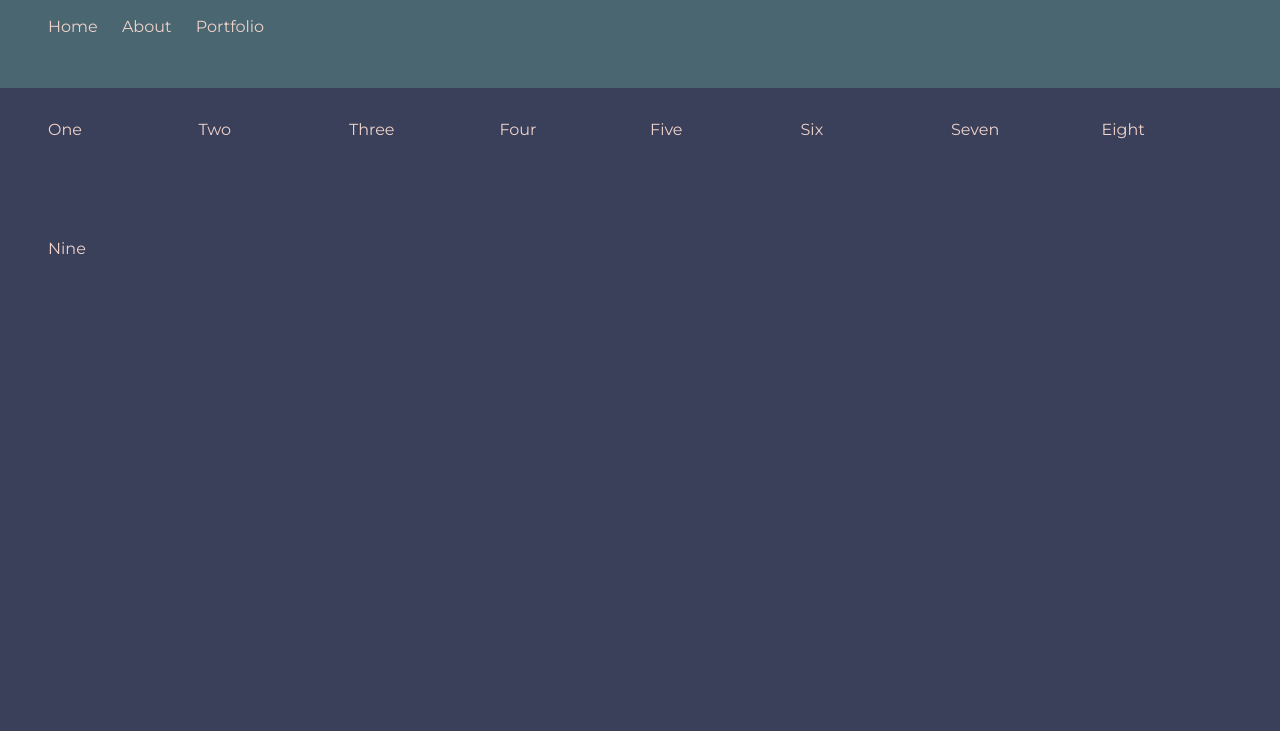
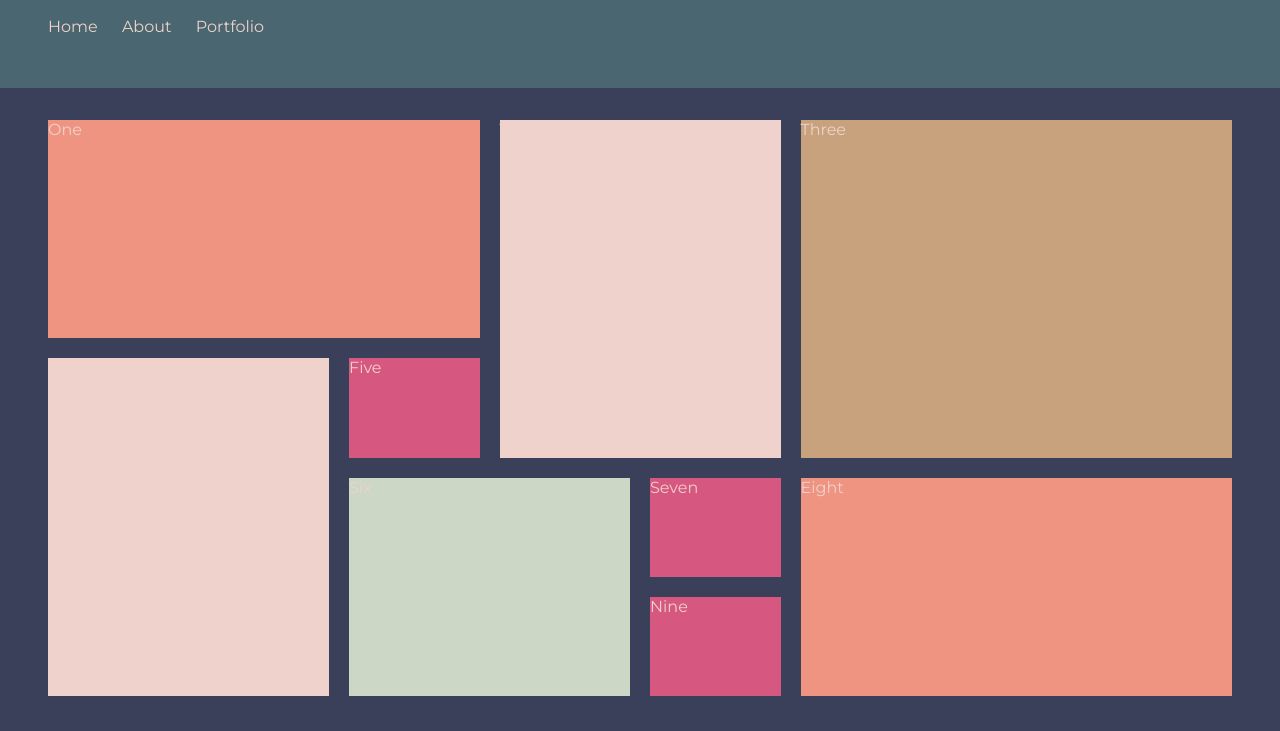
Before and after one commit to schulztobi/grid-portfolio, a plain HTML site: page src/index.html in a window 1280 px wide. Shown: the part 69-800 px from the top of the page. Drawn offline with Linux system fonts and the light colour scheme.

Commit message:
Add grid items

```diff
--- a/src/index.html
+++ b/src/index.html
@@ -21,15 +21,15 @@
     </header>
     <main>
       <section class="main-grid">
-        <div>One</div>
-        <div>Two</div>
-        <div>Three</div>
-        <div>Four</div>
-        <div>Five</div>
-        <div>Six</div>
-        <div>Seven</div>
-        <div>Eight</div>
-        <div>Nine</div>
+        <div class="wide">One</div>
+        <div class="tall">Two</div>
+        <div class="large">Three</div>
+        <div class="tall">Four</div>
+        <div class="small">Five</div>
+        <div class="medium">Six</div>
+        <div class="small">Seven</div>
+        <div class="wide">Eight</div>
+        <div class="small">Nine</div>
       </section>
     </main>
     <footer>© Miriam Haenle</footer>
--- a/src/styles.css
+++ b/src/styles.css
@@ -58,3 +58,33 @@ main {
   padding: 2rem 3rem;
   height: 80%;
 }
+
+.small {
+  grid-row: span 1;
+  grid-column: span 1;
+  background: #d65780;
+}
+
+.medium {
+  background: #ccd7c5;
+  grid-row: span 2;
+  grid-column: span 2;
+}
+
+.large {
+  background: #c7a27c;
+  grid-row: span 3;
+  grid-column: span 3;
+}
+
+.wide {
+  background: #ee9480;
+  grid-row: span 2;
+  grid-column: span 3;
+}
+
+.tall {
+  background: #efd2cb;
+  grid-row: span 3;
+  grid-column: span 2;
+}
```
